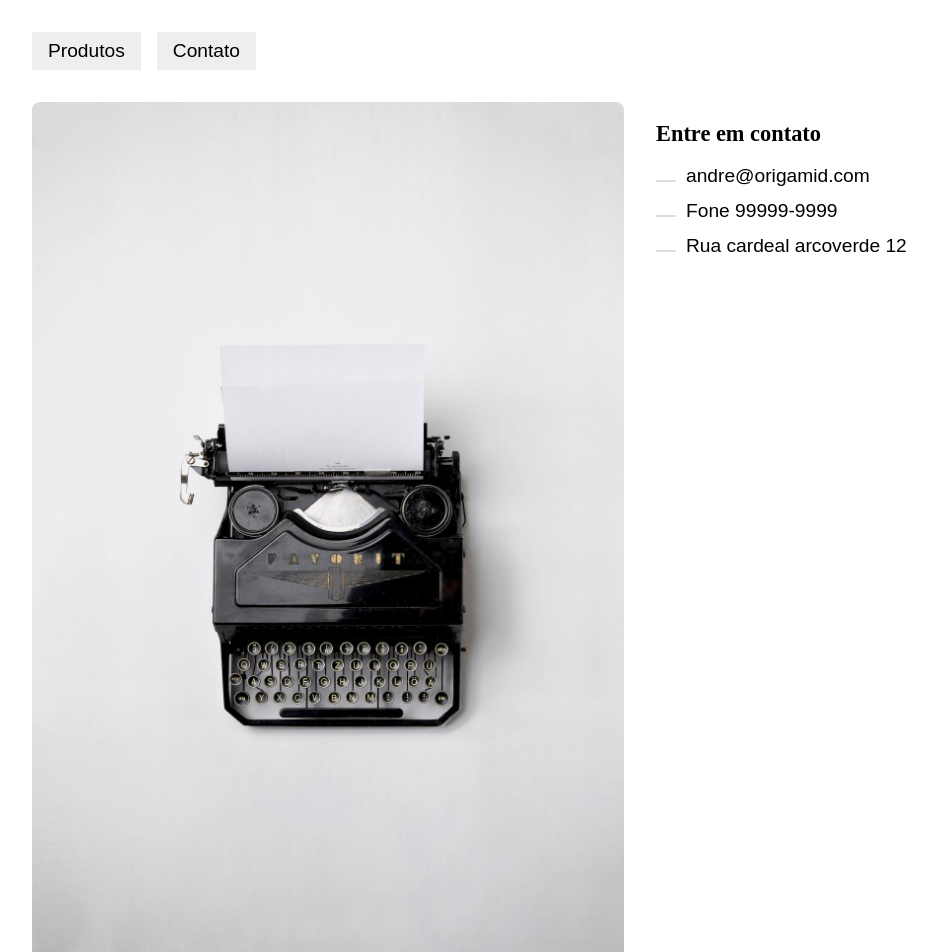
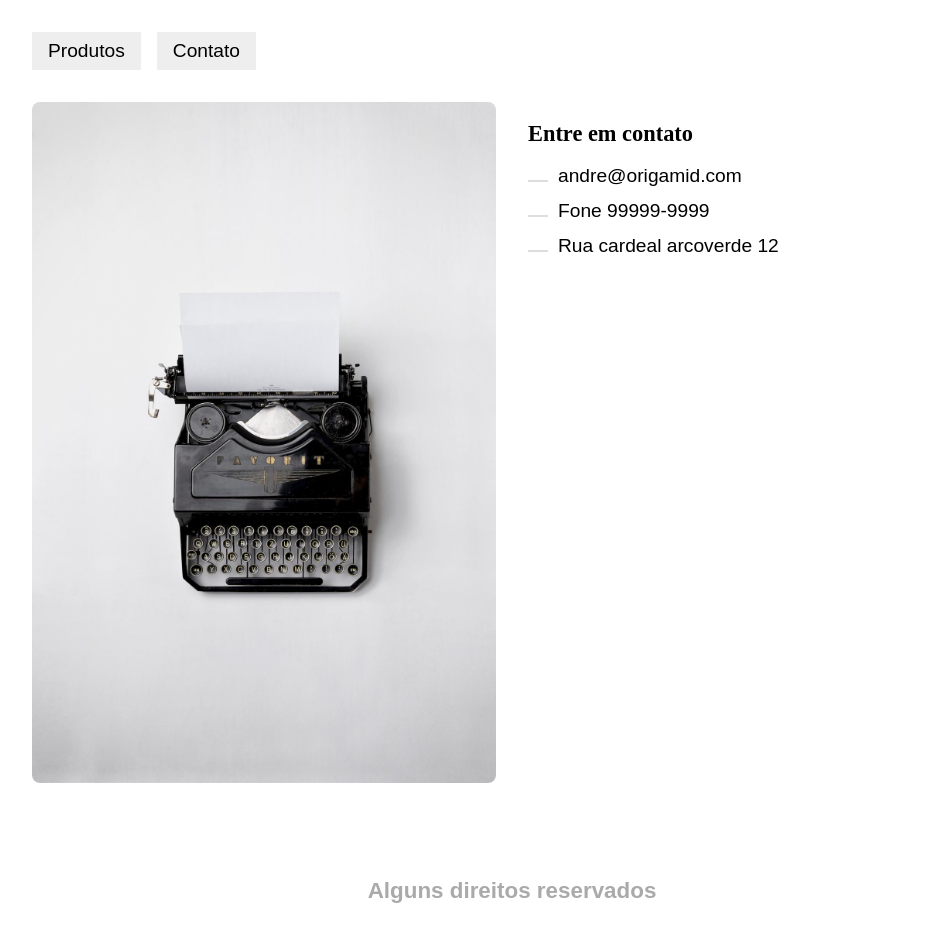
Before and after one commit to ValmyrTavares/FirstReactProjetcReady, a React (Create React App) app: page /contato in a window 1280 px wide. Shown: the top 952 px of the page, without its empty margins (0-937 px from the left). Built offline with nearby package versions, Linux system fonts and the light colour scheme.

Commit message:
Projeto simples finalizado

```diff
--- a/src/App.css
+++ b/src/App.css
@@ -11,6 +11,17 @@ a {
 }
 h1{
     font-size: 1.4rem;
+}
+.App{
+    display:flex;
+    flex-direction: column;
+    max-width: 40rem;
+    margin: 0auto;
+    min-width: calc(100vh + 10rem);
+
+}
+.content{
+    flex:1
 }
 
 .animeLeft {
--- a/src/Components/Footer.js
+++ b/src/Components/Footer.js
@@ -1,12 +1,12 @@
 import React from 'react'
-import style from './Footer.module.css'
+import styles from './Footer.module.css'
 
-function Footer() {
+const  Footer = () => {
     return (
-        <div>
-            <h1>Footer</h1>
+        <div className={styles.footer}>
+            <h1>Alguns direitos reservados</h1>
         </div>
-    )
-}
+    );
+};
 
-export default Footer
+export default Footer;
--- a/src/Components/Footer.module.css
+++ b/src/Components/Footer.module.css
@@ -0,0 +1,8 @@
+.footer{
+    text-align: center;
+    font-family: Arial, Helvetica, sans-serif;
+    color: #aaa;
+    height: 10rem;
+    padding-top:5rem;
+    box-sizing:border-box;
+}
```
